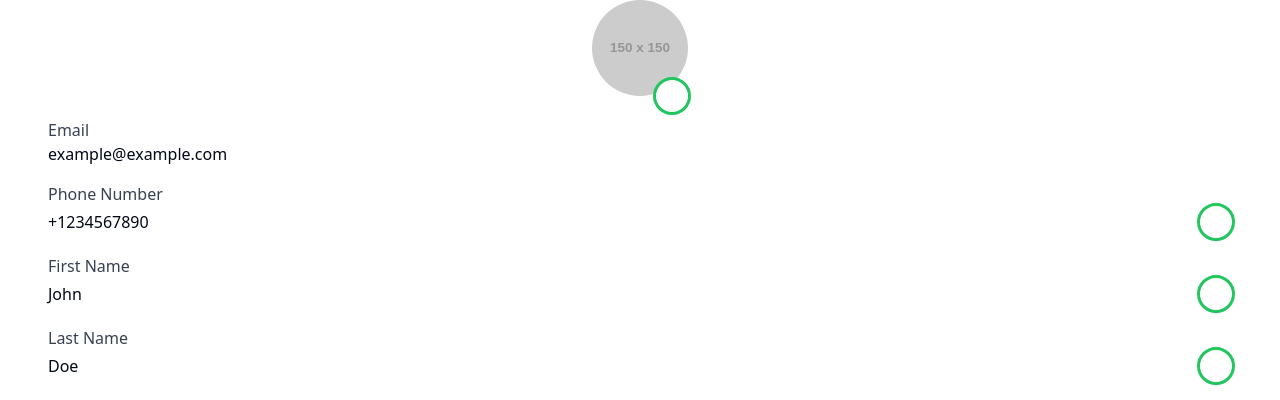
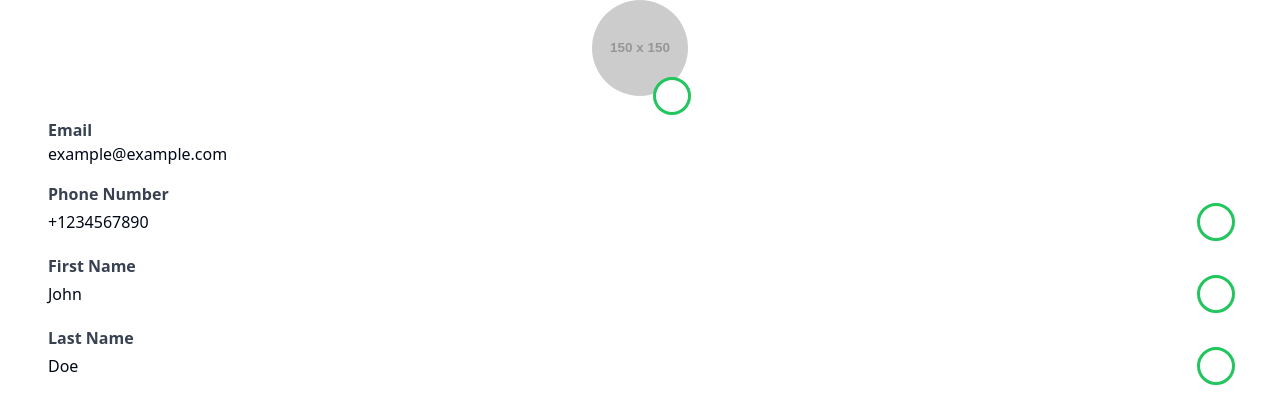
Before and after one commit to tezena/Guddumaalee, a Next.js app: page /client/profile in a window 1280 px wide. Shown: the part 144-544 px from the top of the page. Built offline with nearby package versions, Linux system fonts and the light colour scheme; no server answers; some icons are missing.

Commit message:
Client Profile

```diff
--- a/src/app/client/profile/ClientProfile.tsx
+++ b/src/app/client/profile/ClientProfile.tsx
@@ -109,7 +109,7 @@ const ClientProfileForm: React.FC<ClientProfileFormProps> = ({
       </div>
 
       <div className="mb-4">
-        <label className="block text-gray-700">Email</label>
+        <label className="block text-gray-700 font-bold">Email</label>
         {isEditingEmail ? (
           <div className="flex gap-4">
             <input
@@ -142,7 +142,7 @@ const ClientProfileForm: React.FC<ClientProfileFormProps> = ({
         )}
       </div>
       <div className="mb-4">
-        <label className="block text-gray-700">Phone Number</label>
+        <label className="block text-gray-700 font-bold">Phone Number</label>
         {isEditingPhoneNumber ? (
           <div className="flex">
             <input
@@ -177,7 +177,7 @@ const ClientProfileForm: React.FC<ClientProfileFormProps> = ({
       </div>
 
       <div className="mb-4">
-        <label className="block text-gray-700">First Name</label>
+        <label className="block text-gray-700 font-bold">First Name</label>
         {isEditingFirstName ? (
           <div className="flex">
             <input
@@ -212,7 +212,7 @@ const ClientProfileForm: React.FC<ClientProfileFormProps> = ({
       </div>
 
       <div className="mb-4">
-        <label className="block text-gray-700">Last Name</label>
+        <label className="block text-gray-700 font-bold">Last Name</label>
         {isEditingLastName ? (
           <div className="flex">
             <input
```
